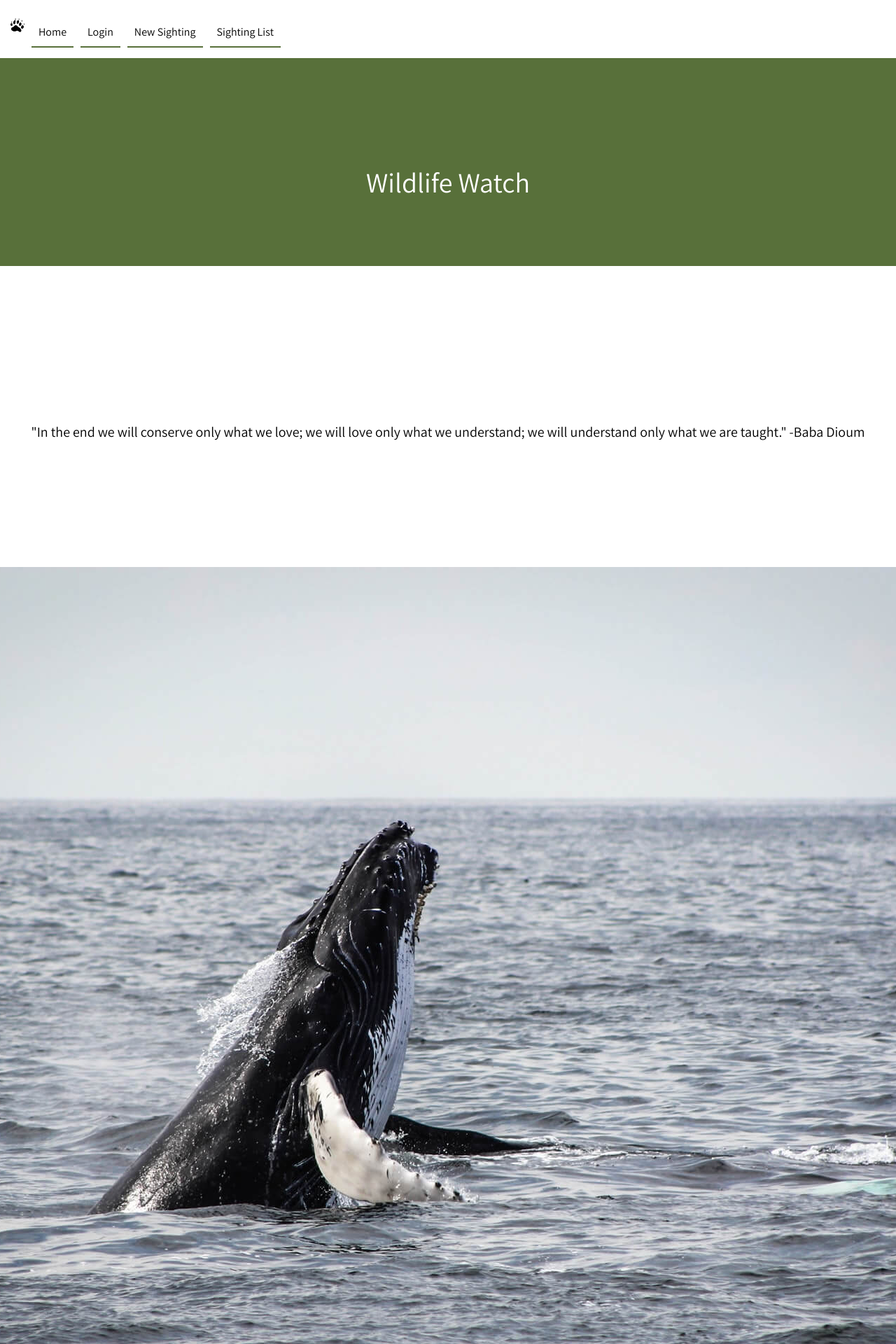
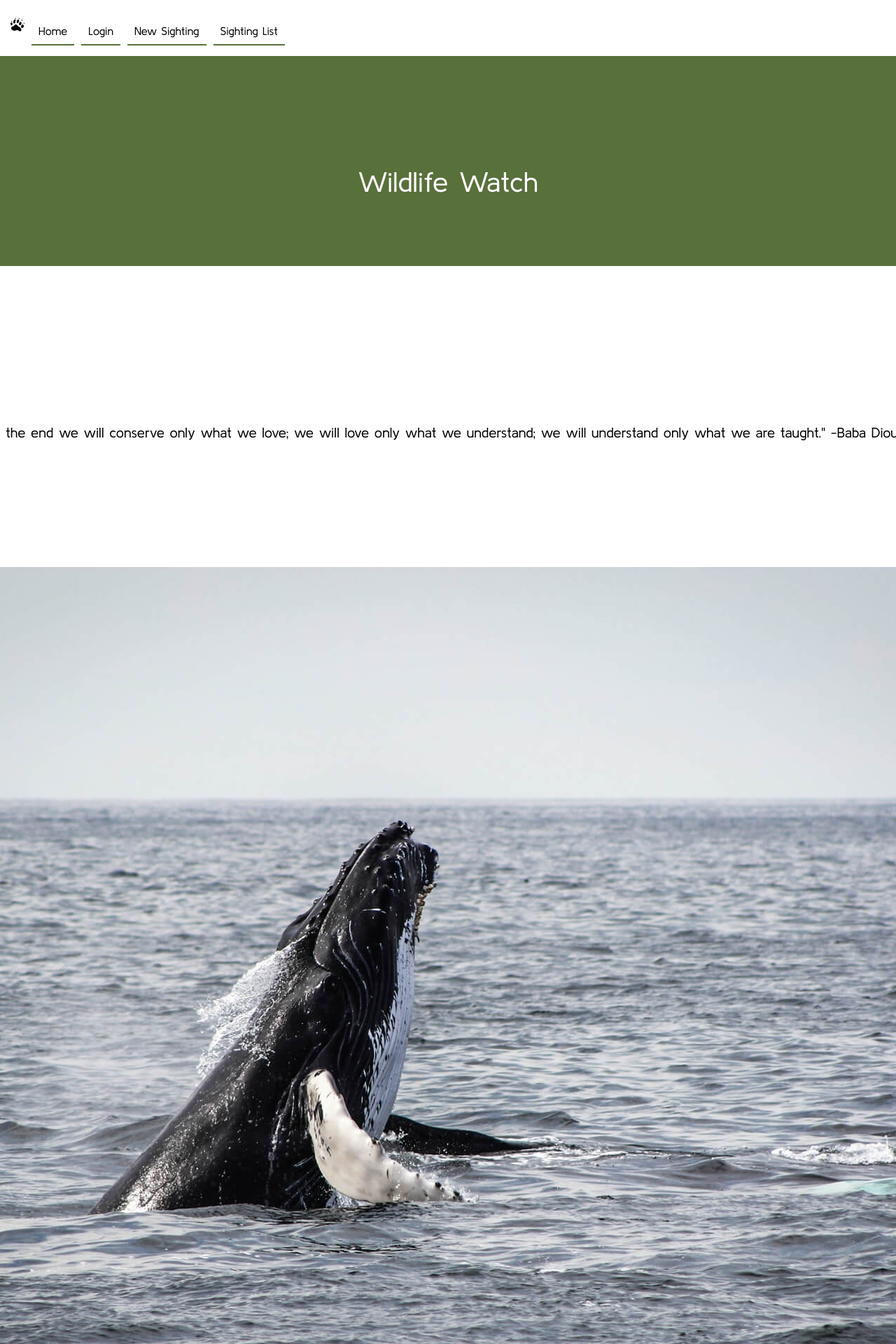
Before and after one commit to klguenth/wildlife-app, a React (Create React App) app: page / in a window 1280 px wide. Shown: the top 1920 px of the page at 70% size. Built offline with nearby package versions, Linux system fonts and the light colour scheme.

Commit message:
edited css

```diff
--- a/public/index.html
+++ b/public/index.html
@@ -3,8 +3,7 @@
   <head>
     <meta charset="utf-8" />
     <link rel="icon" href="%PUBLIC_URL%/favicon.ico" />
-    <link href="https://fonts.googleapis.com/css?family=Assistant&display=swap" rel="stylesheet">
-    <link href="https://fonts.googleapis.com/css?family=Syncopate&display=swap" rel="stylesheet">
+    <link href="https://fonts.googleapis.com/css?family=Kulim+Park&display=swap" rel="stylesheet">
     <meta name="viewport" content="width=device-width, initial-scale=1" />
     <meta name="theme-color" content="#000000" />
     <meta
--- a/src/App.css
+++ b/src/App.css
@@ -1,5 +1,5 @@
 * {
-    font-family: 'Assistant', sans-serif;
+    font-family: 'Kulim Park', sans-serif;
     color: #000000;
 }
 
--- a/src/Components/LandingPage/LandingPage.css
+++ b/src/Components/LandingPage/LandingPage.css
@@ -37,13 +37,6 @@
     text-align: center;
 }
 
-.imgContainer1 {
-    background-color: #585858;
-    height: 100%;
-    width: 100%;
-    text-align: center;
-}
-
 .imgContainer img {
     height: 100%;
     width: 100%;
--- a/src/Components/Login/Login.css
+++ b/src/Components/Login/Login.css
@@ -6,7 +6,8 @@
 }
 
 header {
-    font-size: 36px;
+    font-size: 30px;
+    width: 100%;
 }
 
 .usernameField {
```
Also changed, not shown: 1 other file (tests, documents, lock files or other folders).
